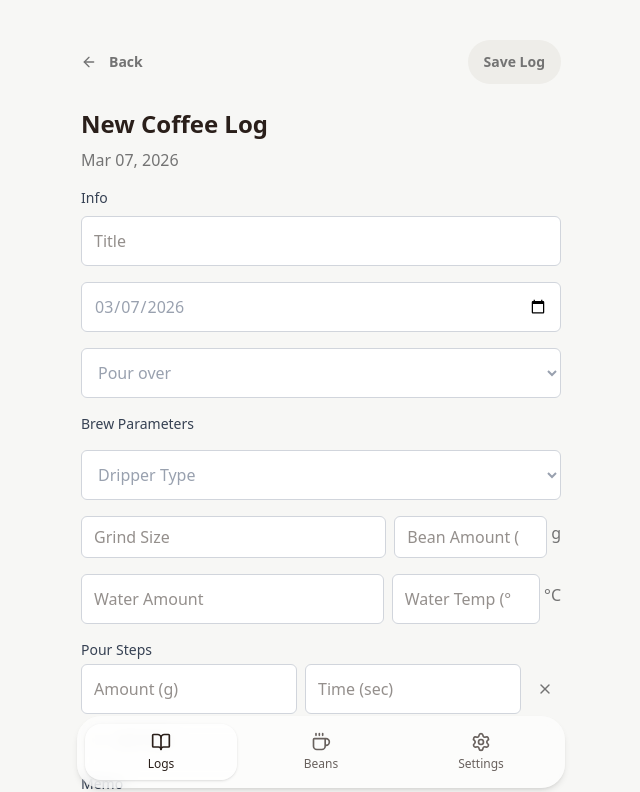
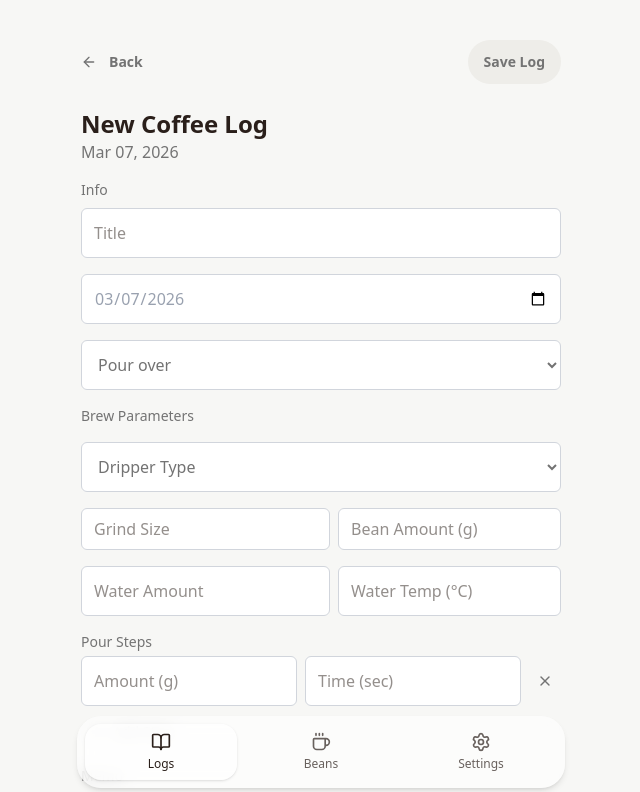
Before and after one commit to suyeoniii/coffee-diary, a React app in the folder apps/frontend/: page /logs/new in a window 1280 px wide. Shown: the top 792 px of the page, without its empty margins (319-959 px from the left). Built offline with nearby package versions, Linux system fonts and the light colour scheme; the HTML template or start-up script is replaced by a standard one.

Commit message:
style(frontend): replace hardcoded gray colors with css variables in new log form

```diff
--- a/apps/frontend/src/pages/coffee-logs/NewCoffeeLogPage.tsx
+++ b/apps/frontend/src/pages/coffee-logs/NewCoffeeLogPage.tsx
@@ -117,12 +117,12 @@ export function NewCoffeeLogPage() {
           <span>Save Log</span>
         </button>
       </div>
-      <h1 className="mb-2 text-2xl font-bold">New Coffee Log</h1>
+      <h1 className="text-2xl font-bold">New Coffee Log</h1>
       <span className="text-[var(--muted-foreground)]">
         {formatDateString(new Date().toISOString())}
       </span>
       {/* Form fields */}
-      <label className="mt-4 block text-sm font-medium text-gray-700">
+      <label className="mt-4 block text-sm font-medium text-[var(--muted-foreground)]">
         Info
       </label>
       <input
@@ -139,26 +139,24 @@ export function NewCoffeeLogPage() {
         onChange={(e) => setForm({ ...form, brewedAt: e.target.value })}
       />
       <select
-        className="mt-4 w-full rounded-md border border-gray-300 bg-white px-3 py-3 text-gray-400 focus:ring-2 focus:ring-[#5b3922] focus:outline-none"
+        className="mt-4 w-full rounded-md border border-gray-300 bg-white px-3 py-3 text-[var(--muted-foreground)] focus:ring-2 focus:ring-[#5b3922] focus:outline-none"
         onChange={(e) => setForm({ ...form, brewMethod: e.target.value })}
         value={form.brewMethod}
       >
-        <option value="" className="text-gray-400">
-          Brew Method
-        </option>
+        <option value="">Brew Method</option>
         <option value="POUR_OVER">Pour over</option>
         <option value="OTHER">Other</option>
       </select>
       {/* brew parameter */}
-      <label className="mt-4 block text-sm font-medium text-gray-700">
+      <label className="mt-4 block text-sm font-medium text-[var(--muted-foreground)]">
         Brew Parameters
       </label>
       <select
-        className="mt-4 w-full rounded-md border border-gray-300 bg-white px-3 py-3 text-gray-400 focus:ring-2 focus:ring-[#5b3922] focus:outline-none"
+        className="mt-4 w-full rounded-md border border-gray-300 bg-white px-3 py-3 text-[var(--muted-foreground)] focus:ring-2 focus:ring-[#5b3922] focus:outline-none"
         onChange={(e) => setForm({ ...form, dripper: e.target.value })}
         value={form.dripper}
       >
-        <option value="" className="text-gray-400">
+        <option value="" className="text-[var(--muted-foreground)]">
           Dripper Type
         </option>
         <option value="HARIO_V60">Hario V60</option>
@@ -170,11 +168,11 @@ export function NewCoffeeLogPage() {
         <input
           type="text"
           placeholder="Grind Size"
-          className="mt-2 w-full rounded-md border border-gray-300 bg-white px-3 py-2 focus:ring-2 focus:ring-[#5b3922] focus:outline-none"
+          className="mt-2 w-full flex-1 rounded-md border border-gray-300 bg-white px-3 py-2 focus:ring-2 focus:ring-[#5b3922] focus:outline-none"
           value={form.grindSize}
           onChange={(e) => setForm({ ...form, grindSize: e.target.value })}
         />
-        <span className="flex items-center gap-1">
+        <span className="flex flex-1 items-center gap-1">
           <input
             type="number"
             placeholder="Bean Amount (g)"
@@ -182,18 +180,17 @@ export function NewCoffeeLogPage() {
             value={form.beanAmount}
             onChange={(e) => setForm({ ...form, beanAmount: e.target.value })}
           />
-          <span className="text-[var(--muted-foreground)]">g</span>
         </span>
       </div>
       <div className="mt-2 flex gap-2">
         <input
           type="number"
           placeholder="Water Amount"
-          className="mt-2 w-full rounded-md border border-gray-300 bg-white px-3 py-3 focus:ring-2 focus:ring-[#5b3922] focus:outline-none"
+          className="mt-2 w-full flex-1 rounded-md border border-gray-300 bg-white px-3 py-3 focus:ring-2 focus:ring-[#5b3922] focus:outline-none"
           value={form.waterAmount}
           onChange={(e) => setForm({ ...form, waterAmount: e.target.value })}
         />
-        <span className="flex items-center gap-1">
+        <span className="flex flex-1 items-center gap-1">
           <input
             type="number"
             placeholder="Water Temp (°C)"
@@ -201,11 +198,10 @@ export function NewCoffeeLogPage() {
             value={form.waterTemp}
             onChange={(e) => setForm({ ...form, waterTemp: e.target.value })}
           />
-          <span className="text-[var(--muted-foreground)]">°C</span>
         </span>
       </div>
       {/* Steps */}
-      <label className="mt-4 block text-sm font-medium text-gray-700">
+      <label className="mt-4 block text-sm font-medium text-[var(--muted-foreground)]">
         Pour Steps
       </label>
       {steps.map((step) => (
@@ -238,7 +234,7 @@ export function NewCoffeeLogPage() {
         <span>Add Step</span>
       </button>
       {/* memo */}
-      <label className="mt-4 block text-sm font-medium text-gray-700">
+      <label className="mt-4 block text-sm font-medium text-[var(--muted-foreground)]">
         Memo
       </label>
       <textarea
@@ -249,7 +245,7 @@ export function NewCoffeeLogPage() {
         onChange={(e) => setForm({ ...form, note: e.target.value })}
       />
       <div className="mt-4">
-        <label className="block text-sm font-medium text-gray-700">
+        <label className="block text-sm font-medium text-[var(--muted-foreground)]">
           Rating
         </label>
         <div className="mt-1 flex items-center">
```
